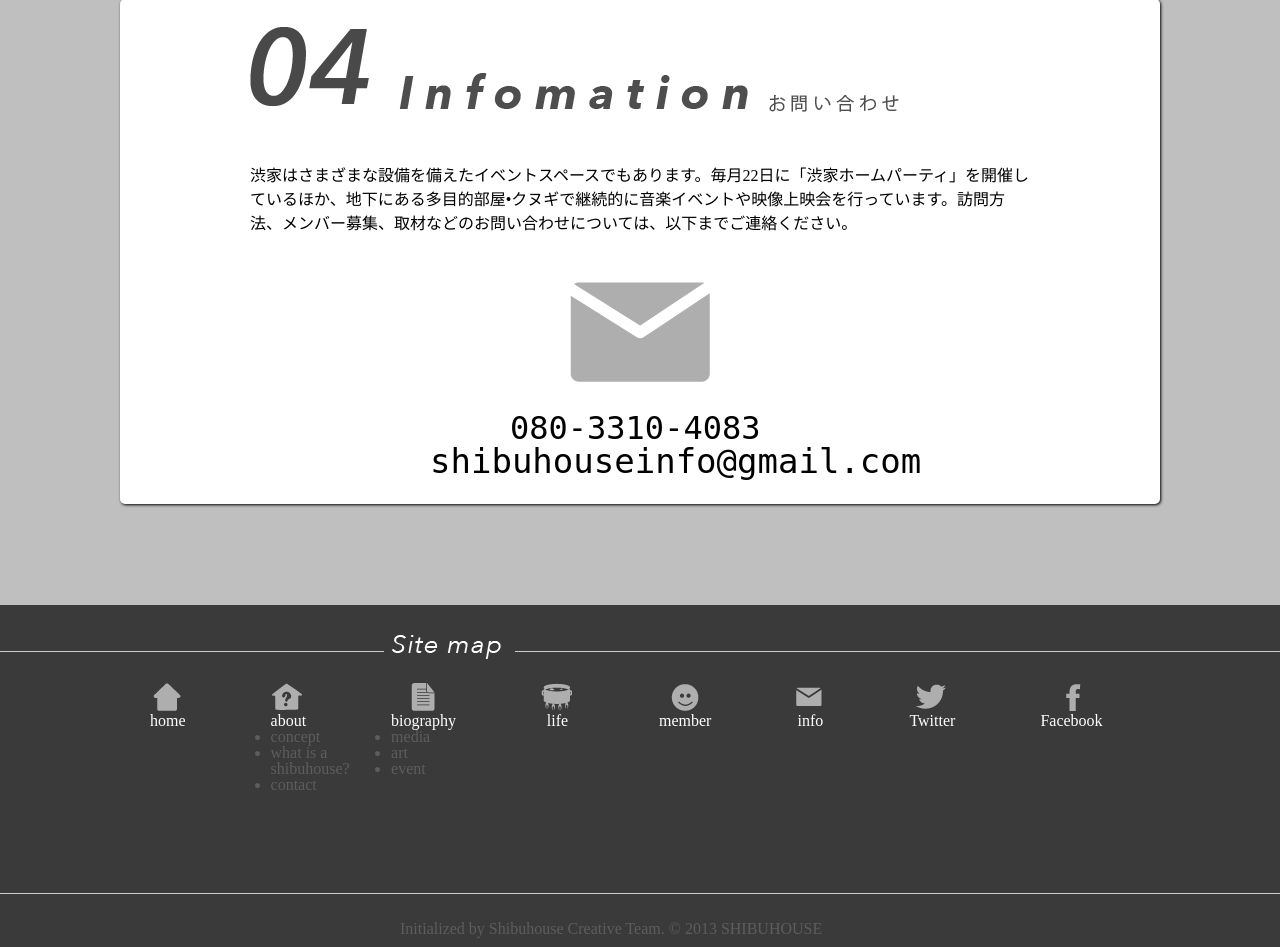
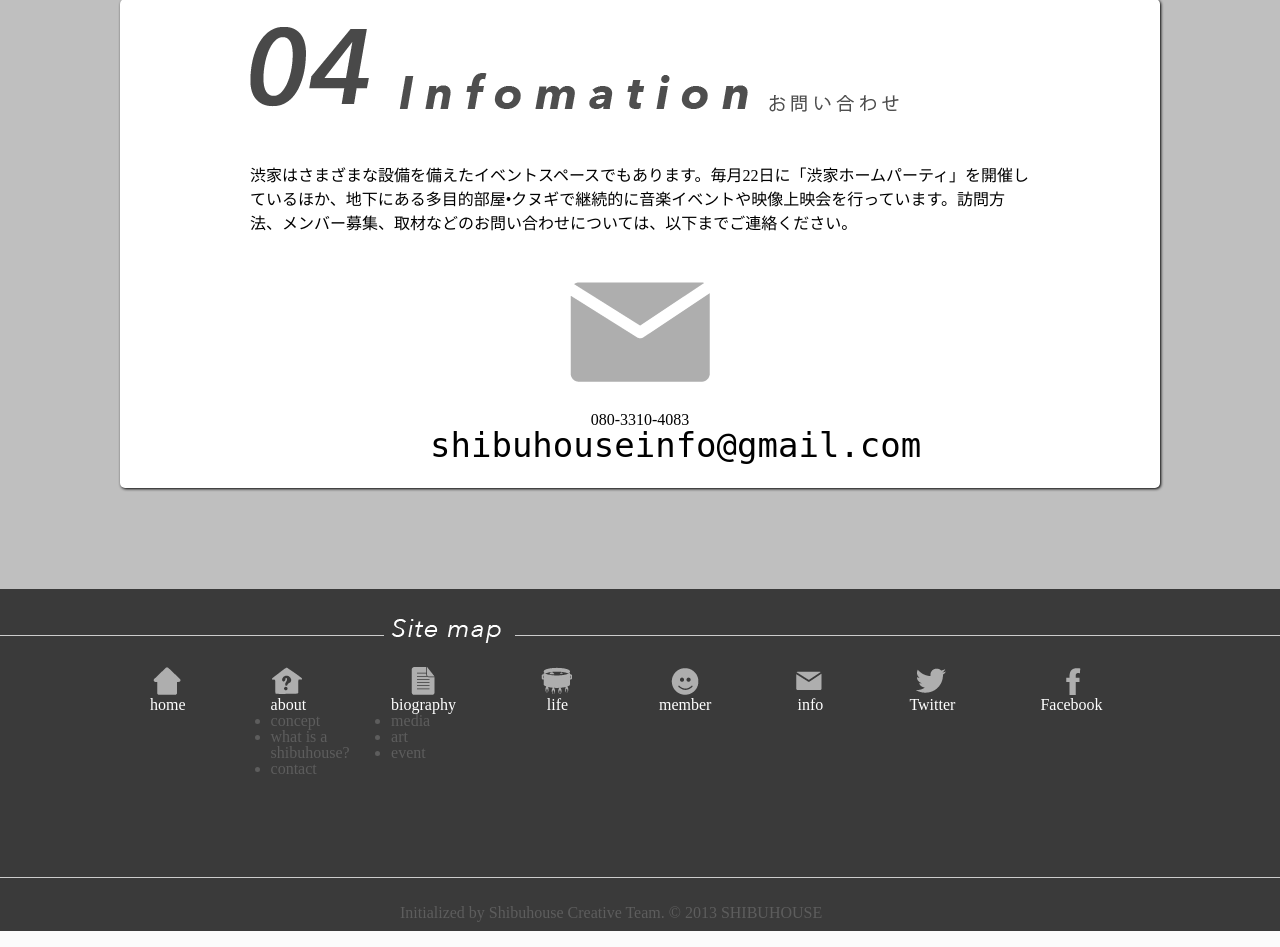
Before and after one commit to ayafujiaya/shibuhouse_new_web, a PHP site: page / in a window 1280 px wide. Shown: the part 3153-4100 px from the top of the page. Run offline with PHP 8.4, Linux system fonts and the light colour scheme; some libraries are stand-ins or nearby versions.

Commit message:
Update index.php

```diff
--- a/index.php
+++ b/index.php
@@ -98,11 +98,13 @@
             <?php require './text/information.php' ?>
             </div>
             <img style="margin:0 auto 30px auto; display: block;" src="./img/midashi_mail.png">
-            <p style="margin: 0 auto;
+   <!--         <p style="margin: 0 auto;
 display: block;
 width: 260px;
 font-size: 32px;
-font-family: monospace;">080-3310-4083</p>
+font-family: monospace;">
+------->
+<div style="text-align:center; display:block; width:100%;">080-3310-4083</div>
             <p style="margin:0 auto;
 width: 420px;
 font-size: 34px;
```
